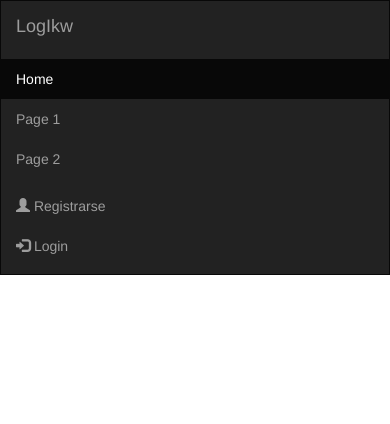
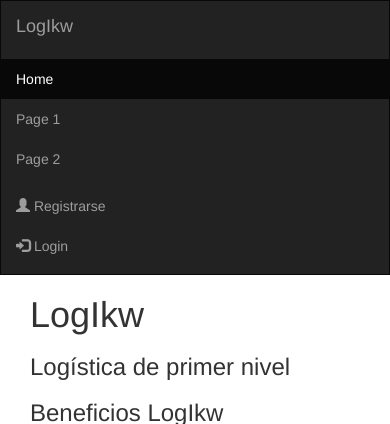
Before and after one commit to ProgramacionWebII/LogIkw, a PHP site: page / in a window 390 px wide; the page is wider, and only the part inside the window is pictured. Shown: the top 424 px of that part. Before the commit the page ends 275 px from the top of that part, so only its background shows below. Run offline with PHP 8.4, Linux system fonts and the light colour scheme; some libraries are stand-ins or nearby versions.

Commit message:
agrego descripcion al html

```diff
--- a/index.php
+++ b/index.php
@@ -7,7 +7,7 @@
   <link rel="stylesheet" href="https://maxcdn.bootstrapcdn.com/bootstrap/3.3.7/css/bootstrap.min.css">
   <script src="https://ajax.googleapis.com/ajax/libs/jquery/3.2.1/jquery.min.js"></script>
   <script src="https://maxcdn.bootstrapcdn.com/bootstrap/3.3.7/js/bootstrap.min.js"></script>
-
+  <link rel="stylesheet" type="text/css" href="css/index.css">
 </head>
 <body>
 
@@ -28,7 +28,30 @@
 	  </div>
 	</nav>
 
+	<header class="col-sm-offset-2 col-sm-8">
+		<h1 class="col-sm-offset-4 col-sm-4">LogIkw</h1>
+		<h3 class="col-sm-offset-4 col-sm-4">Logística de primer nivel</h3>
+	</header>
 
+	<section class="col-sm-12">
+		<div class="col-sm-12 beneficios">
+			<h3>Beneficios LogIkw</h3>
+			<div class="col-sm-4">
+				<h3>Geolocalizacion<img src="image/geo-icon.png"></h3>
+			</div>
+			<div class="col-sm-4">
+				<h3>Gestion de carga<img src="image/gestion-icon.png"></h3>
+			</div>
+			<div class="col-sm-4">
+				<h3>Reputacion de usuario <img src="image/users-icon.png"></h3>
+			</div>
+		</div>
+
+		<div>
+		<img src="image/camion.jpg">
+		<img src="image/camion2.jpg">
+		</div>
+	</section>
 
 	<!-- Modal -->
 	<form action="/registro">
```
Lines whose indentation alone changed are shown as unchanged.
